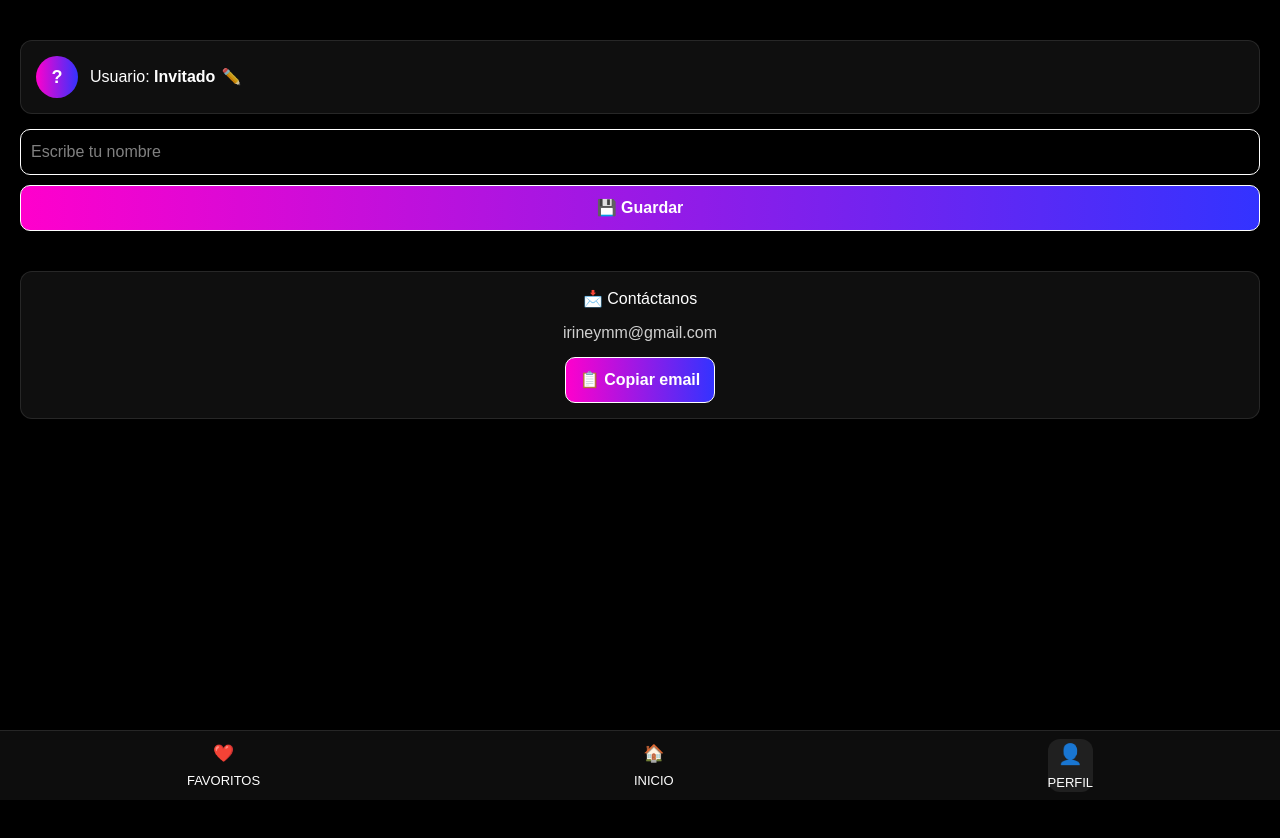
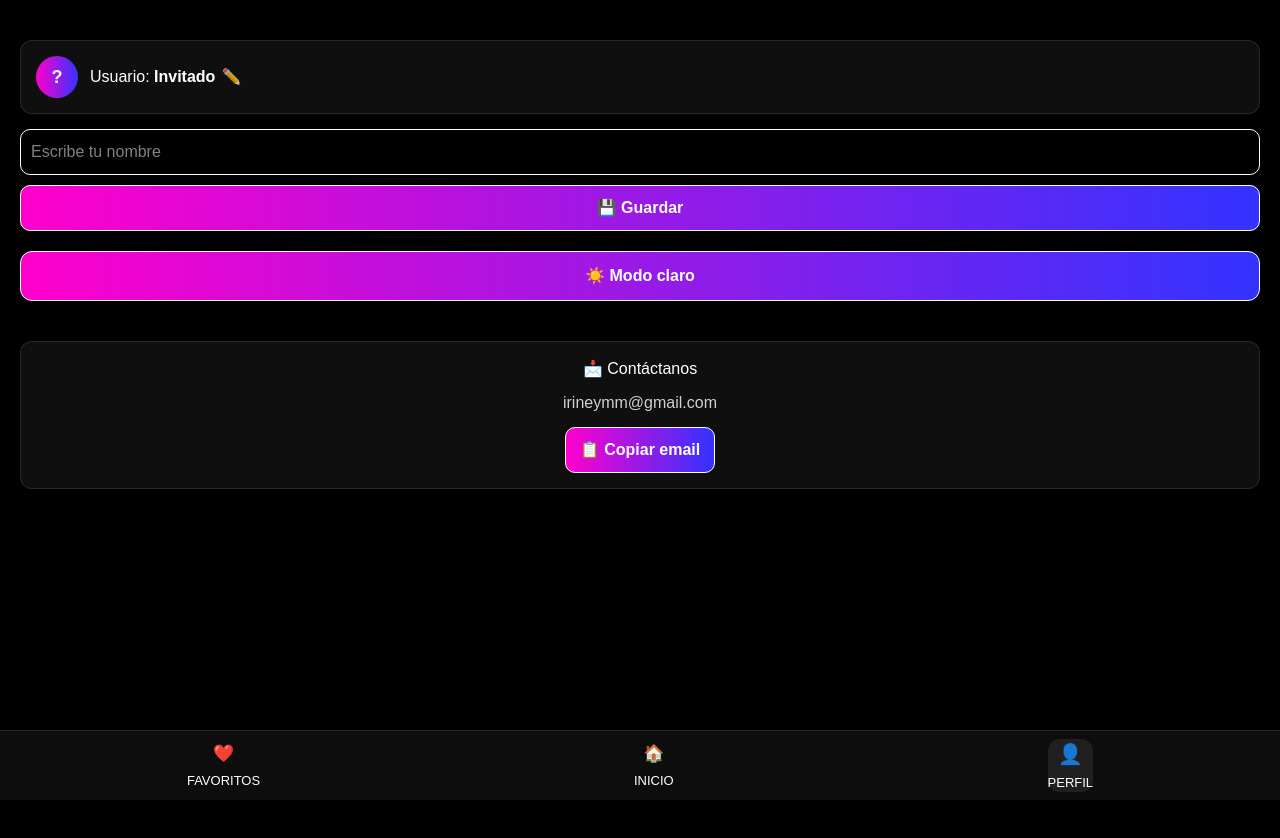
Before and after one commit to Iriney2310/worldapp, a Next.js app: page /perfil in a window 1280 px wide. Shown: the top 838 px of the page. Before the commit the page ends 800 px from the top, so only its background shows below. Built offline with nearby package versions, Linux system fonts and the light colour scheme.

Commit message:
sneaker app update

```diff
--- a/app/perfil/page.tsx
+++ b/app/perfil/page.tsx
@@ -18,6 +18,14 @@ export default function Perfil() {
     }
   }, [])
 
+useEffect(() => {
+  const saved = localStorage.getItem("theme")
+
+  if (saved === "light") {
+    setDarkMode(false)
+  }
+}, [])
+
   const saveName = () => {
     if (!input.trim()) return
 
@@ -25,12 +33,21 @@ export default function Perfil() {
     setName(input)
     setEditing(false)
   }
+  const [darkMode, setDarkMode] = useState(true)
 
   // 🧠 inicial del usuario
   const avatarLetter = name?.trim()?.charAt(0).toUpperCase() || "?"
 
   return (
-    <div style={{ color: "white", padding: 20, fontFamily: "sans-serif" }}>
+    <div
+  style={{
+    color: darkMode ? "white" : "black",
+    background: darkMode ? "#000" : "#f2f2f2",
+    padding: 20,
+    minHeight: "100vh",
+    fontFamily: "sans-serif",
+  }}
+>
 
       {/* TARJETA USUARIO */}
       <div
@@ -124,6 +141,33 @@ export default function Perfil() {
           </button>
         </div>
       )}
+
+<button
+  onClick={() => {
+    const newMode = !darkMode
+
+    setDarkMode(newMode)
+
+    localStorage.setItem(
+      "theme",
+      newMode ? "dark" : "light"
+    )
+  }}
+  style={{
+    marginTop: 20,
+    width: "100%",
+    padding: 12,
+    borderRadius: 12,
+    border: "1px solid white",
+    background: "linear-gradient(90deg,#ff00cc,#3333ff)",
+    color: "white",
+    fontWeight: "bold",
+    cursor: "pointer",
+  }}
+>
+  {darkMode ? "☀️ Modo claro" : "🌙 Modo oscuro"}
+</button>
+
       {/* CONTACTO */}
 <div
   style={{
```
